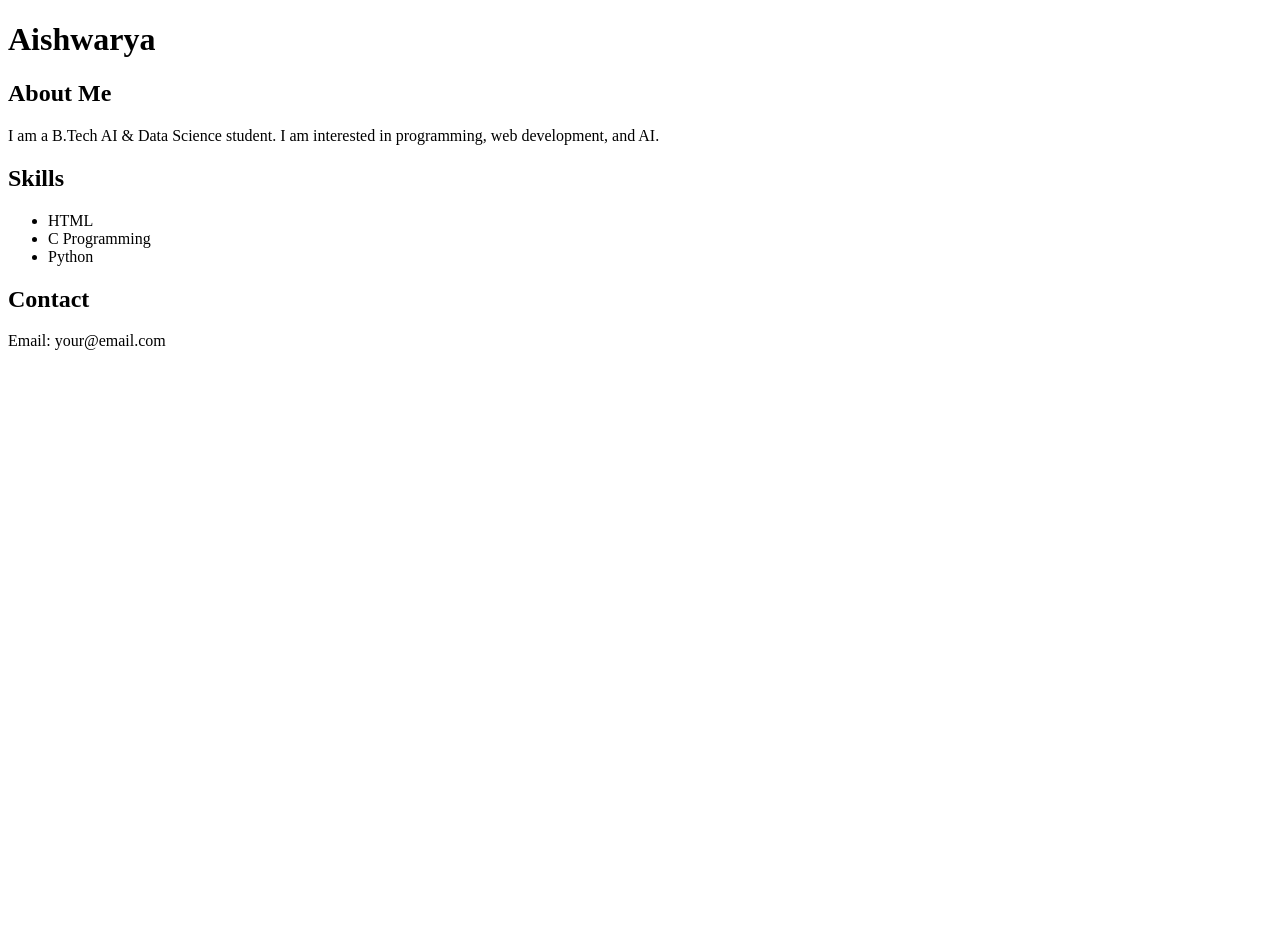
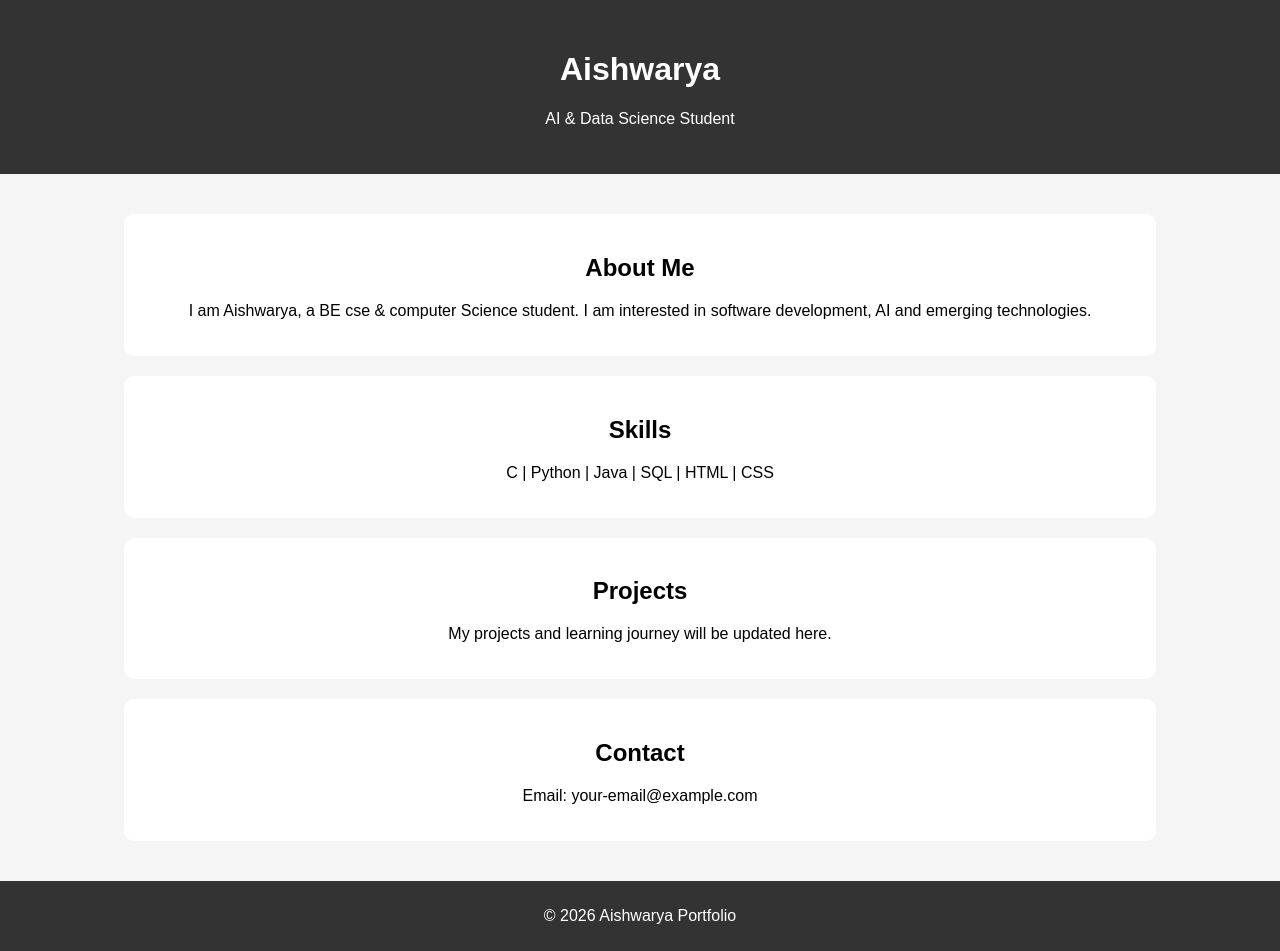
Before and after one commit to Aishu2007-ui/portfolio, a plain HTML site: page index.html in a window 1280 px wide. Before the commit the page ends 800 px from the top, so only its background shows below. Drawn offline with Linux system fonts and the light colour scheme.

Commit message:
Update index.html

```diff
--- a/index.html
+++ b/index.html
@@ -1,22 +1,77 @@
 <!DOCTYPE html>
 <html>
 <head>
-    <title>My Portfolio</title>
+    <title>Aishwarya Portfolio</title>
+    <style>
+        body {
+            font-family: Arial, sans-serif;
+            text-align: center;
+            background-color: #f5f5f5;
+            margin: 0;
+            padding: 0;
+        }
+
+        header {
+            background: #333;
+            color: white;
+            padding: 30px;
+        }
+
+        section {
+            padding: 20px;
+        }
+
+        .card {
+            background: white;
+            margin: 20px auto;
+            padding: 20px;
+            width: 80%;
+            border-radius: 10px;
+        }
+
+        footer {
+            background: #333;
+            color: white;
+            padding: 10px;
+        }
+    </style>
 </head>
+
 <body>
+
+<header>
     <h1>Aishwarya</h1>
+    <p>AI & Data Science Student</p>
+</header>
 
-    <h2>About Me</h2>
-    <p>I am a B.Tech AI & Data Science student. I am interested in programming, web development, and AI.</p>
+<section>
+    <div class="card">
+        <h2>About Me</h2>
+        <p>
+            I am Aishwarya, a BE cse & computer Science student.
+            I am interested in software development, AI and emerging technologies.
+        </p>
+    </div>
 
-    <h2>Skills</h2>
-    <ul>
-        <li>HTML</li>
-        <li>C Programming</li>
-        <li>Python</li>
-    </ul>
+    <div class="card">
+        <h2>Skills</h2>
+        <p>C | Python | Java | SQL | HTML | CSS</p>
+    </div>
 
-    <h2>Contact</h2>
-    <p>Email: your@email.com</p>
+    <div class="card">
+        <h2>Projects</h2>
+        <p>My projects and learning journey will be updated here.</p>
+    </div>
+
+    <div class="card">
+        <h2>Contact</h2>
+        <p>Email: your-email@example.com</p>
+    </div>
+</section>
+
+<footer>
+    <p>© 2026 Aishwarya Portfolio</p>
+</footer>
+
 </body>
 </html>
```
